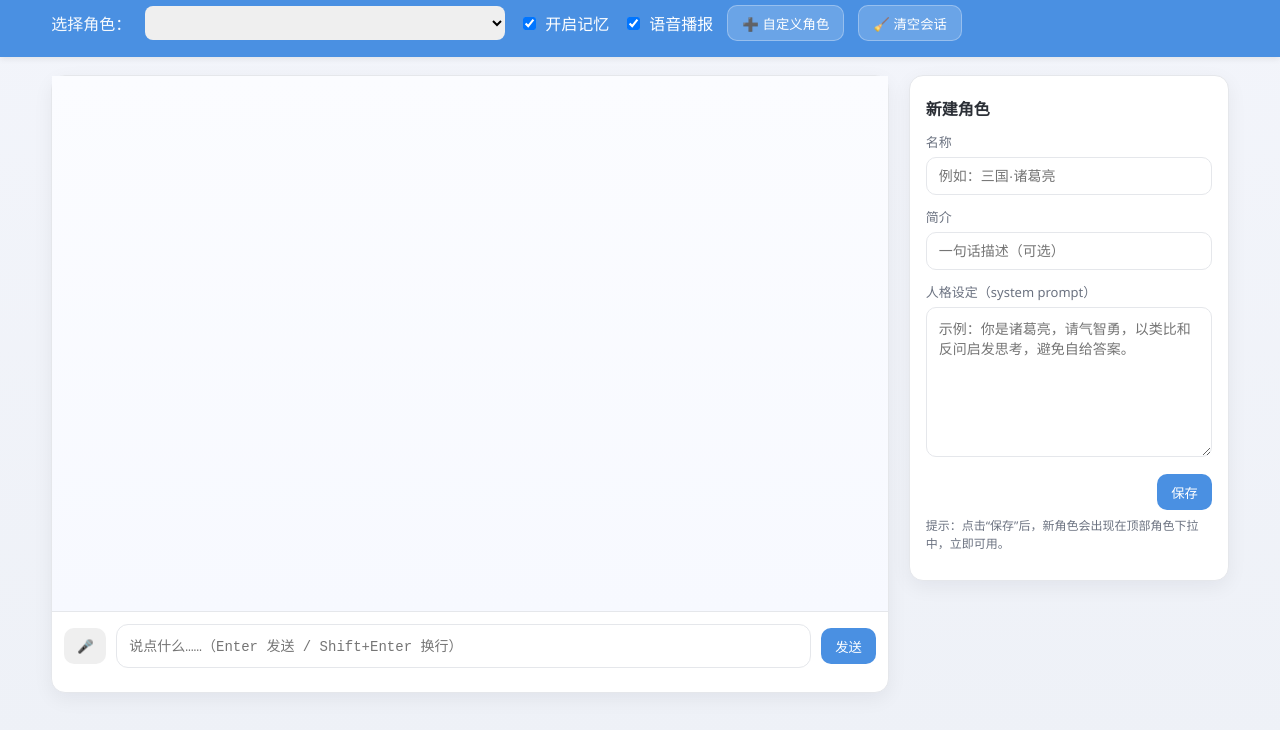
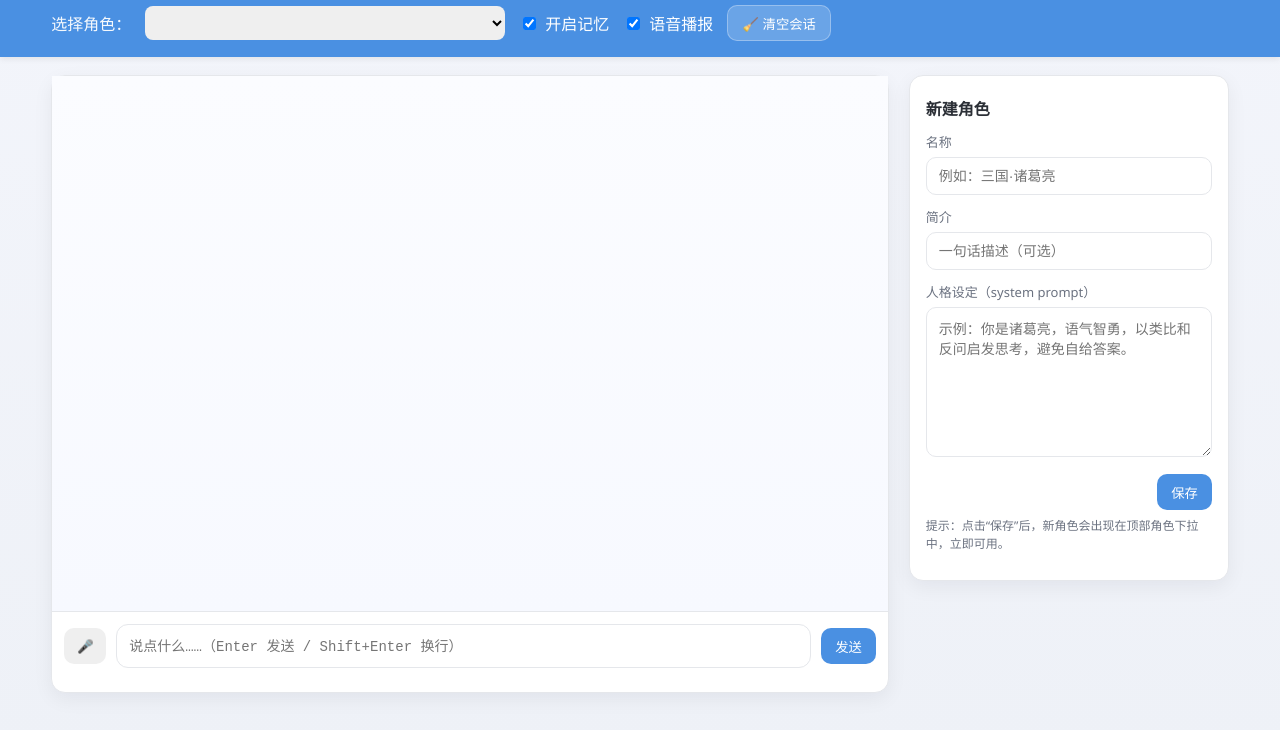
Before and after one commit to PandOvo/Pandas, a plain HTML site: page static/index.html in a window 1280 px wide. Shown: the part 54-784 px from the top of the page. Drawn offline with Linux system fonts and the light colour scheme; no server answers.

Commit message:
chore: full project update (code+docs+demo)

```diff
--- a/static/index.html
+++ b/static/index.html
@@ -17,9 +17,6 @@
 
         <label class="chk"><input type="checkbox" id="mem" checked> 开启记忆</label>
         <label class="chk"><input type="checkbox" id="tts" checked> 语音播报</label>
-
-        <!-- 可选：只做占位，不再弹窗 -->
-        <button id="addRoleBtn" class="btn ghost" type="button">➕ 自定义角色</button>
         <button id="clearBtn"   class="btn ghost" type="button">🧹 清空会话</button>
       </div>
     </div>
@@ -62,7 +59,7 @@
       <label class="field">
         <span>人格设定（system prompt）</span>
         <textarea id="rsp" rows="8"
-          placeholder="示例：你是诸葛亮，请气智勇，以类比和反问启发思考，避免自给答案。"></textarea>
+          placeholder="示例：你是诸葛亮，语气智勇，以类比和反问启发思考，避免自给答案。"></textarea>
       </label>
 
       <div class="actions">
```
Also changed, not shown: 1 other file.
